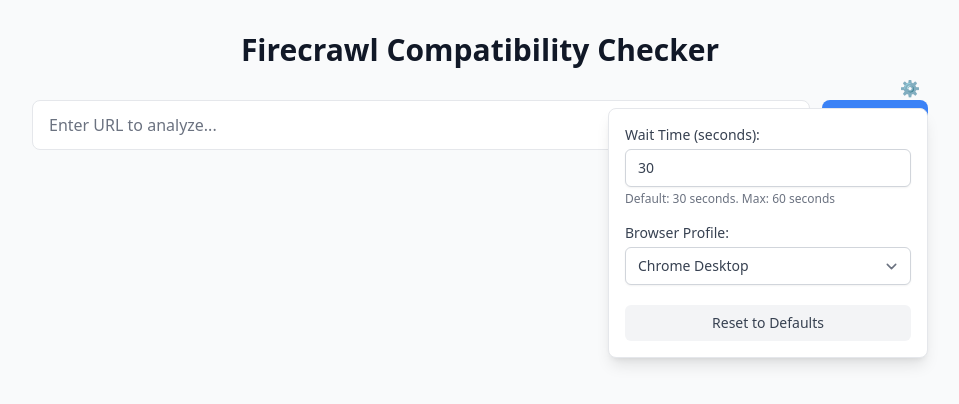
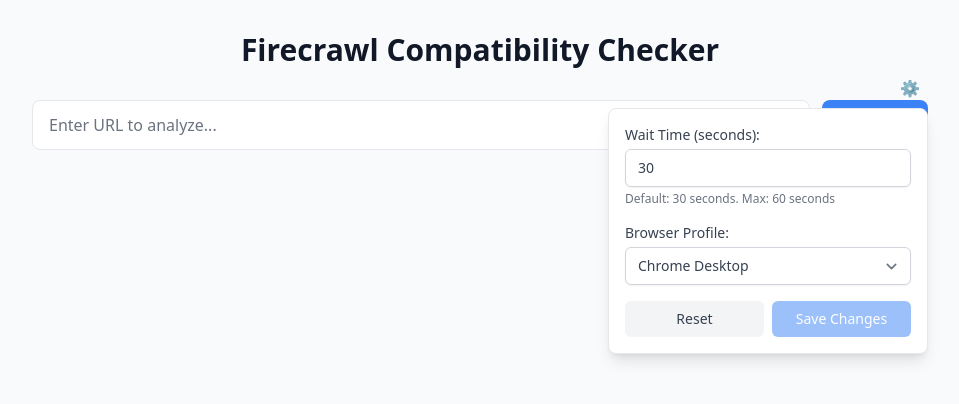
Before and after one commit to alexmeckes/fc-compat, a React (Vite) app: page / in a window 1280 px wide. Both pictures are taken after a click on the button "⚙️". Shown: the top 404 px of the page, without its empty margins (160-1119 px from the left). Built offline with nearby package versions, Linux system fonts and the light colour scheme.

Commit message:
feat: Replace confirmation dialog with save button in ConfigPanel

```diff
--- a/src/components/ConfigPanel/index.jsx
+++ b/src/components/ConfigPanel/index.jsx
@@ -19,7 +19,6 @@
     const savedConfig = localStorage.getItem('firecrawlConfig');
     if (savedConfig) {
       const parsed = JSON.parse(savedConfig);
-      // Ensure saved wait time is within limits
       return {
         ...parsed,
         waitFor: Math.min(Math.max(parsed.waitFor, 1), 60)
@@ -27,38 +26,44 @@
     }
     return DEFAULT_CONFIG;
   });
+  const [tempConfig, setTempConfig] = useState(config);
+  const [hasChanges, setHasChanges] = useState(false);
 
   useEffect(() => {
-    localStorage.setItem('firecrawlConfig', JSON.stringify(config));
+    setTempConfig(config);
+  }, [config]);
+
+  const handleSave = () => {
+    const validatedConfig = {
+      ...tempConfig,
+      waitFor: Math.min(Math.max(tempConfig.waitFor, 1), 60)
+    };
+    setConfig(validatedConfig);
+    localStorage.setItem('firecrawlConfig', JSON.stringify(validatedConfig));
     onConfigChange({
-      ...config,
-      waitFor: config.waitFor * 1000
+      ...validatedConfig,
+      waitFor: validatedConfig.waitFor * 1000
     });
-  }, [config, onConfigChange]);
+    setHasChanges(false);
+  };
 
   const handleReset = () => {
-    setConfig(DEFAULT_CONFIG);
+    setTempConfig(DEFAULT_CONFIG);
+    setHasChanges(true);
   };
 
   const handleWaitTimeChange = (e) => {
-    const newValue = Math.min(Math.max(parseInt(e.target.value, 10) || 1, 1), 60);
-    if (newValue !== config.waitFor) {
-      const confirmed = window.confirm(
-        `Are you sure you want to change the wait time to ${newValue} seconds? This will be used for future requests.`
-      );
-      if (confirmed) {
-        setConfig(prev => ({ ...prev, waitFor: newValue }));
-      } else {
-        e.target.value = config.waitFor;
-      }
-    }
+    const newValue = parseInt(e.target.value, 10) || 1;
+    setTempConfig(prev => ({ ...prev, waitFor: newValue }));
+    setHasChanges(true);
   };
 
   const handleBrowserProfileChange = (e) => {
-    setConfig(prev => ({
+    setTempConfig(prev => ({
       ...prev,
       userAgent: BROWSER_PROFILES[e.target.value]
     }));
+    setHasChanges(true);
   };
 
   return (
@@ -82,7 +87,7 @@
                   min="1"
                   max="60"
                   step="1"
-                  value={config.waitFor}
+                  value={tempConfig.waitFor}
                   onChange={handleWaitTimeChange}
                   className="mt-1 block w-full px-3 py-2 bg-white border border-gray-300 rounded-md text-sm shadow-sm focus:outline-none focus:ring-2 focus:ring-blue-500 focus:border-transparent"
                 />
@@ -94,7 +99,7 @@
               <label className="block text-sm font-medium text-gray-700 mb-1">
                 Browser Profile:
                 <select
-                  value={Object.keys(BROWSER_PROFILES).find(key => BROWSER_PROFILES[key] === config.userAgent) || ''}
+                  value={Object.keys(BROWSER_PROFILES).find(key => BROWSER_PROFILES[key] === tempConfig.userAgent) || ''}
                   onChange={handleBrowserProfileChange}
                   className="mt-1 block w-full px-3 py-2 bg-white border border-gray-300 rounded-md text-sm shadow-sm focus:outline-none focus:ring-2 focus:ring-blue-500 focus:border-transparent"
                 >
@@ -107,12 +112,21 @@
               </label>
             </div>
 
-            <button
-              onClick={handleReset}
-              className="w-full px-4 py-2 bg-gray-100 text-gray-700 rounded-md text-sm font-medium hover:bg-gray-200 focus:outline-none focus:ring-2 focus:ring-gray-500 focus:ring-offset-2 transition-all"
-            >
-              Reset to Defaults
-            </button>
+            <div className="flex gap-2">
+              <button
+                onClick={handleReset}
+                className="flex-1 px-4 py-2 bg-gray-100 text-gray-700 rounded-md text-sm font-medium hover:bg-gray-200 focus:outline-none focus:ring-2 focus:ring-gray-500 focus:ring-offset-2 transition-all"
+              >
+                Reset
+              </button>
+              <button
+                onClick={handleSave}
+                disabled={!hasChanges}
+                className="flex-1 px-4 py-2 bg-blue-500 text-white rounded-md text-sm font-medium hover:bg-blue-600 focus:outline-none focus:ring-2 focus:ring-blue-500 focus:ring-offset-2 disabled:opacity-50 disabled:cursor-not-allowed transition-all"
+              >
+                Save Changes
+              </button>
+            </div>
           </div>
         </div>
       )}
```
